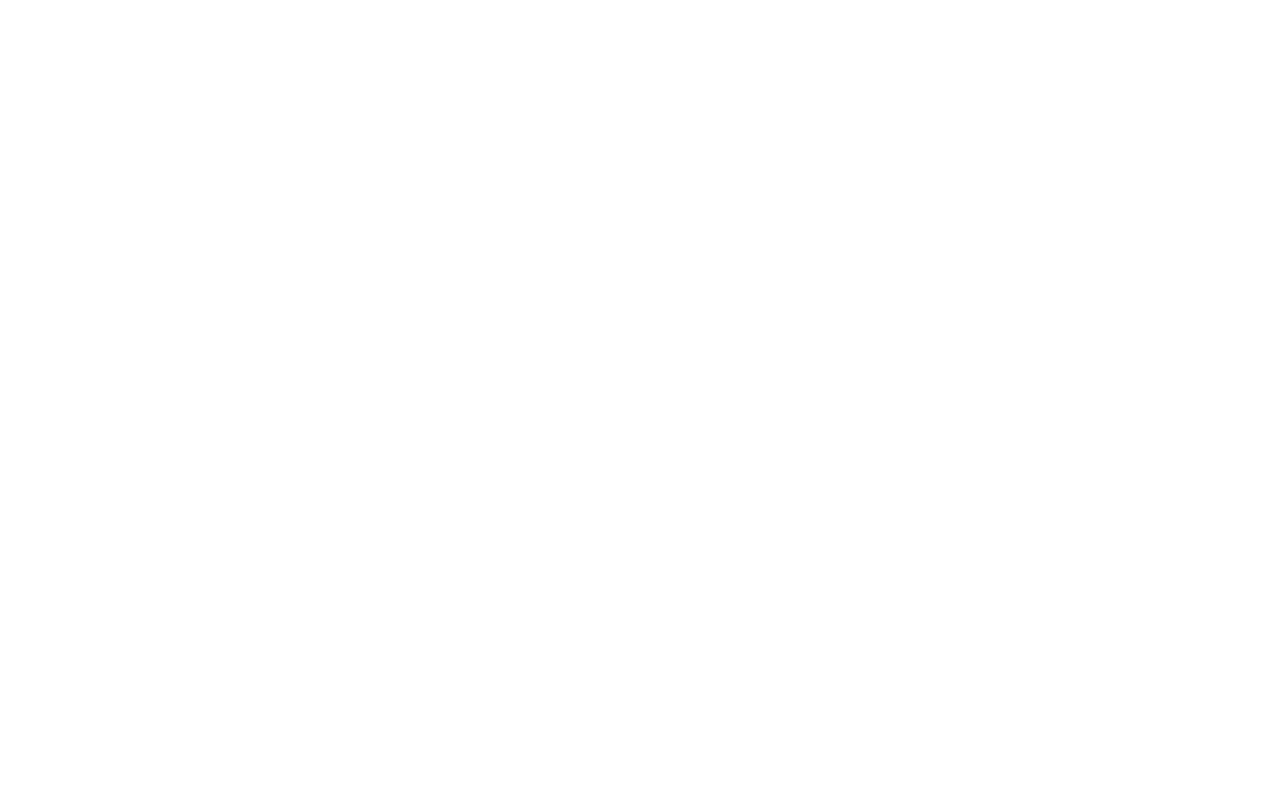
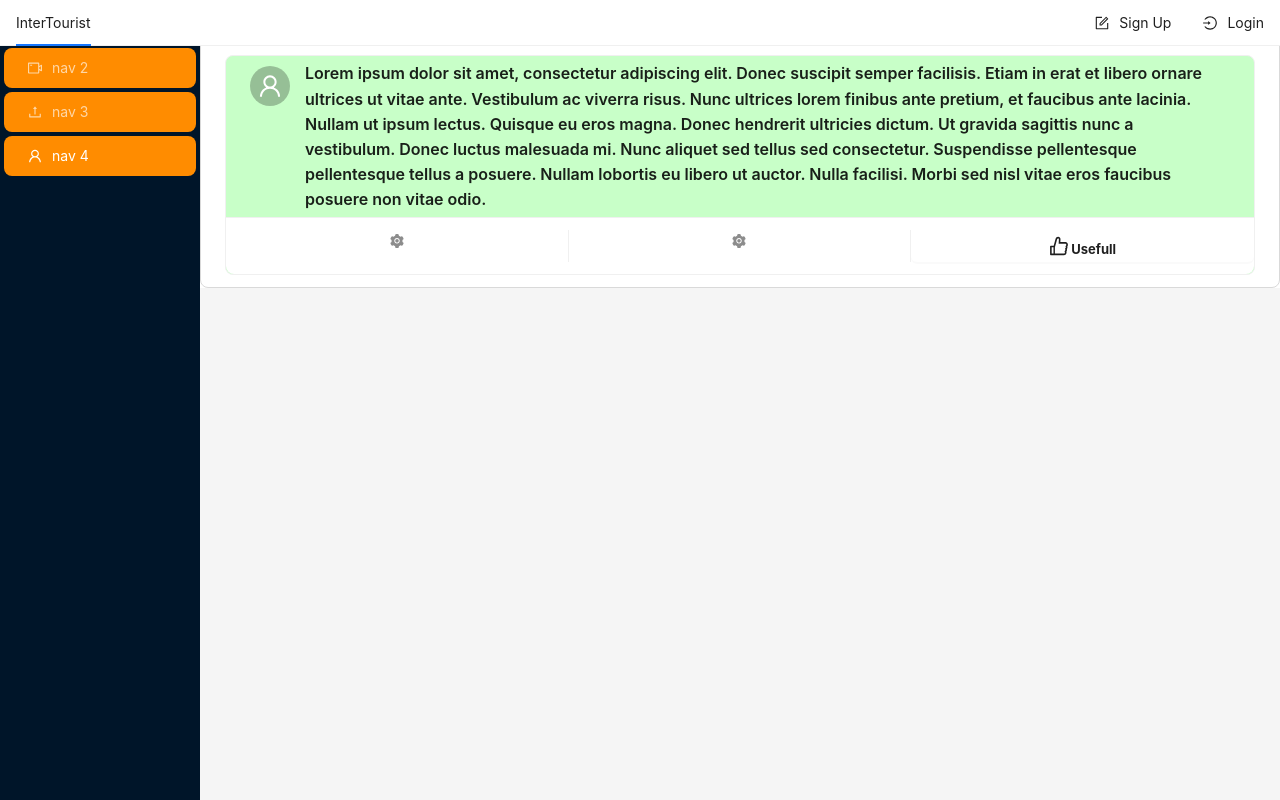
Before and after one commit to tcivie/project_management_frontend, a React (Create React App) app: page /chat in a window 1280 px wide. Before the commit this address had no page. Built offline with nearby package versions, Linux system fonts and the light colour scheme; what pigeon-maps would draw is missing.

Commit message:
initial commit

```diff
--- a/src/App.js
+++ b/src/App.js
@@ -2,15 +2,20 @@
 import { BrowserRouter, Route, Routes } from 'react-router-dom';
 import HomePage from './pages/HomePage';
 import Profile from './pages/Profile';
+import ChatPage from './pages/ChatPage';
+import Navbar from './components/Navbar';
 
 function App() {
   return (
     <BrowserRouter>
+      <Navbar />
       <Routes>
         <Route path="/" element={<HomePage />} />
         <Route path="/profile" element={<Profile />} />
+        <Route path="/chat" element={<ChatPage />} />
       </Routes>
     </BrowserRouter>
+
   );
 }
 
--- a/src/components/GeoLocation/MyDrawer.js
+++ b/src/components/GeoLocation/MyDrawer.js
@@ -46,7 +46,7 @@
       closable
       onClose={() => dispatch(drawerClose())}
       visible={visible}
-      size="large"
+      width="50%"
     >
       <OGCard wikiId={locationInfo?.wikiDataId} />
       <Divider style={{ margin: '6px' }}> Chat Rooms
--- /dev/null
+++ b/src/pages/ChatPage.js
@@ -0,0 +1,53 @@
+import { UploadOutlined, UserOutlined, VideoCameraOutlined } from '@ant-design/icons';
+import {
+  Empty, Layout, List, Menu,
+} from 'antd';
+import React, { useState } from 'react';
+
+import Post from '../components/Chat/Post';
+
+const {
+  Content, Sider,
+} = Layout;
+function App() {
+  const [messages, SetMessage] = useState([Post({ isUsefull: true, content: 'Lorem ipsum dolor sit amet, consectetur adipiscing elit. Donec suscipit semper facilisis. Etiam in erat et libero ornare ultrices ut vitae ante. Vestibulum ac viverra risus. Nunc ultrices lorem finibus ante pretium, et faucibus ante lacinia. Nullam ut ipsum lectus. Quisque eu eros magna. Donec hendrerit ultricies dictum. Ut gravida sagittis nunc a vestibulum. Donec luctus malesuada mi. Nunc aliquet sed tellus sed consectetur. Suspendisse pellentesque pellentesque tellus a posuere. Nullam lobortis eu libero ut auctor. Nulla facilisi. Morbi sed nisl vitae eros faucibus posuere non vitae odio.' })]);
+  return (
+    <Layout>
+      <Sider style={{ height: '100vh' }}>
+        <Menu
+          theme="dark"
+          mode="inline"
+          defaultSelectedKeys={['4']}
+          items={[UserOutlined, VideoCameraOutlined, UploadOutlined, UserOutlined].map(
+            (icon, index) => ({
+              key: String(index + 1),
+              icon: React.createElement(icon),
+              label: `nav ${index + 1}`,
+              style: { backgroundColor: 'darkorange' },
+            }),
+          )}
+        />
+      </Sider>
+      <Content>
+        <div style={{ backgroundColor: 'white', marginTop: '3%' }}>
+          {!messages
+            ? <Empty style={{ position: 'relative', top: '40%' }} />
+            : (
+              <List
+                dataSource={messages}
+                size="Large"
+                itemLayout="vertical"
+                bordered
+                renderItem={(item, index) => (
+                  <List.Item>
+                    {item}
+                  </List.Item>
+                )}
+              />
+            )}
+        </div>
+      </Content>
+    </Layout>
+  );
+}
+export default App;
--- a/src/pages/HomePage.js
+++ b/src/pages/HomePage.js
@@ -5,7 +5,6 @@
 } from 'antd';
 import SearchBar from '../components/SearchBar';
 import MyMap from '../components/GeoLocation/MyMap';
-import Navbar from '../components/Navbar';
 
 const { Content } = Layout;
 const map = <MyMap />;
@@ -31,7 +30,6 @@
         backgroundPosition: 'center',
       }}
     >
-      <Navbar />
       <Content
         style={{
           padding: '0 50px',
```
Also changed, not shown: src/components/Chat/chatComponents/toggleIcon.js (added, +18 -0 lines).
